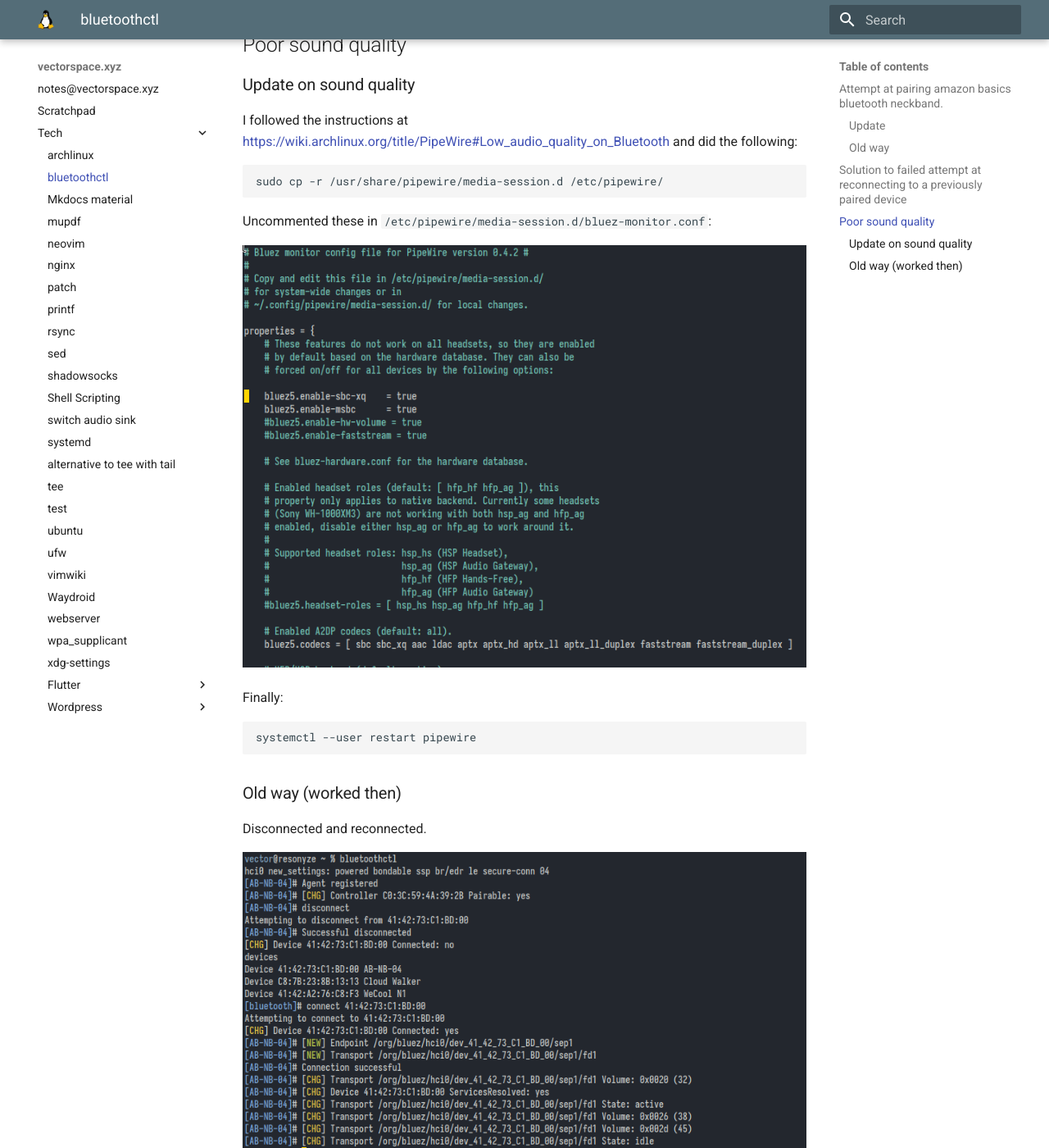
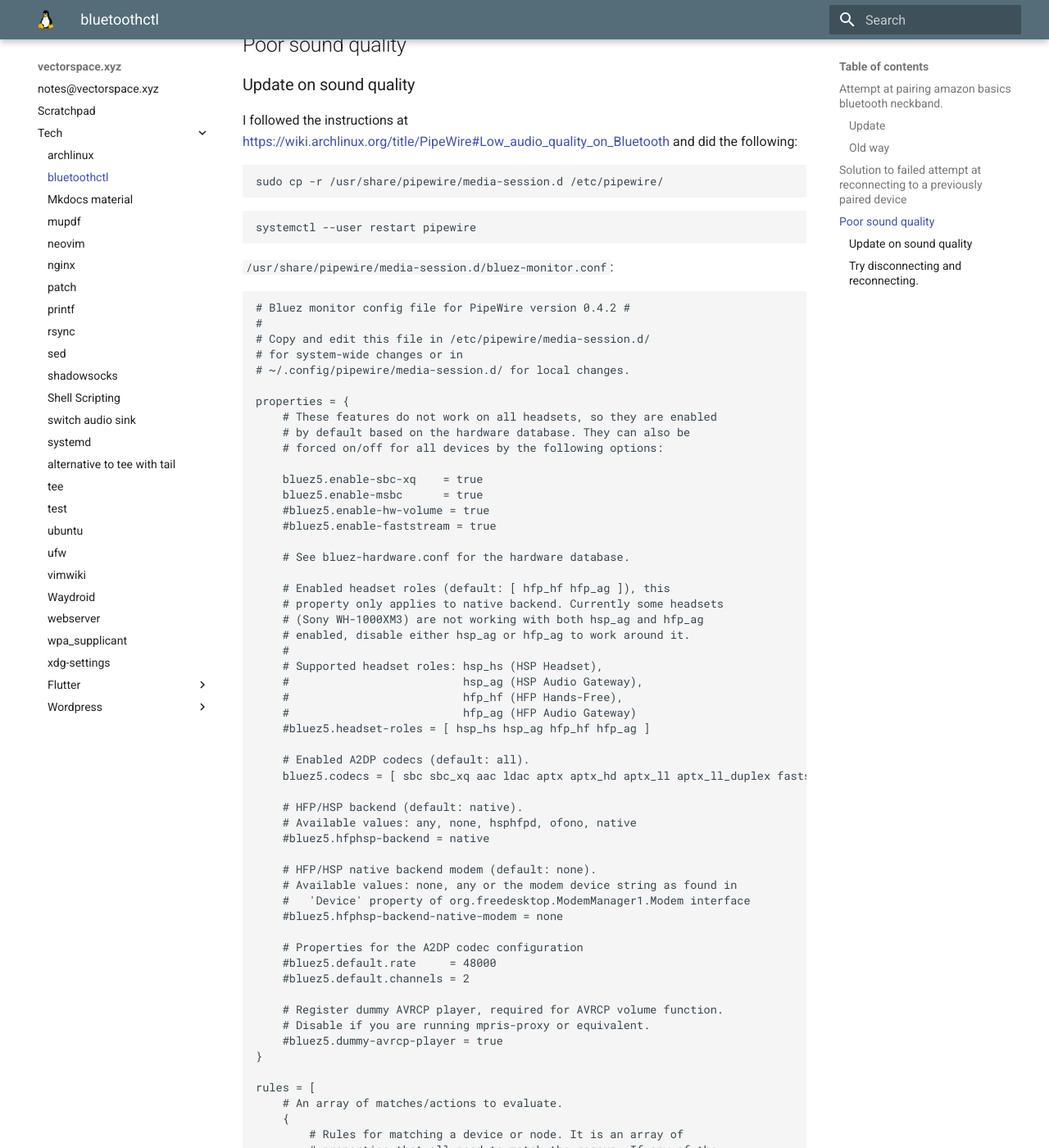
Before and after one commit to vectorspacexyz/vectorspacexyz.github.io, an MkDocs documentation site: the page built from docs/tech/bluetoothctl.md, in a window 1280 px wide and 1400 px high, scrolled down 3402 px. Shown: the whole window at 82% size. Built offline with MkDocs 1.6.1 and Material for MkDocs 9.7.7, drawn with Linux system fonts in a browser that asks for light colours; comment, search, counter and statistics services are not loaded; some of the changed text lies outside the part shown.

Commit message:
bluetoothctl shenanigans

````diff
--- a/docs/tech/bluetoothctl.md
+++ b/docs/tech/bluetoothctl.md
@@ -122,16 +122,163 @@
 ```
 sudo cp -r /usr/share/pipewire/media-session.d /etc/pipewire/
 ```
-Uncommented these in `/etc/pipewire/media-session.d/bluez-monitor.conf`:
-
-![1709185295.png](img/1709185295.png)
-
-Finally:
-
 ```
 systemctl --user restart pipewire
 ```
-### Old way (worked then)
+
+`/usr/share/pipewire/media-session.d/bluez-monitor.conf`:
+
+```
+# Bluez monitor config file for PipeWire version 0.4.2 #
+#
+# Copy and edit this file in /etc/pipewire/media-session.d/
+# for system-wide changes or in
+# ~/.config/pipewire/media-session.d/ for local changes.
+
+properties = {
+    # These features do not work on all headsets, so they are enabled
+    # by default based on the hardware database. They can also be
+    # forced on/off for all devices by the following options:
+
+    bluez5.enable-sbc-xq    = true
+    bluez5.enable-msbc      = true
+    #bluez5.enable-hw-volume = true
+    #bluez5.enable-faststream = true
+
+    # See bluez-hardware.conf for the hardware database.
+
+    # Enabled headset roles (default: [ hfp_hf hfp_ag ]), this
+    # property only applies to native backend. Currently some headsets
+    # (Sony WH-1000XM3) are not working with both hsp_ag and hfp_ag
+    # enabled, disable either hsp_ag or hfp_ag to work around it.
+    #
+    # Supported headset roles: hsp_hs (HSP Headset),
+    #                          hsp_ag (HSP Audio Gateway),
+    #                          hfp_hf (HFP Hands-Free),
+    #                          hfp_ag (HFP Audio Gateway)
+    #bluez5.headset-roles = [ hsp_hs hsp_ag hfp_hf hfp_ag ]
+
+    # Enabled A2DP codecs (default: all).
+    bluez5.codecs = [ sbc sbc_xq aac ldac aptx aptx_hd aptx_ll aptx_ll_duplex faststream faststream_duplex ]
+
+    # HFP/HSP backend (default: native).
+    # Available values: any, none, hsphfpd, ofono, native
+    #bluez5.hfphsp-backend = native
+
+    # HFP/HSP native backend modem (default: none).
+    # Available values: none, any or the modem device string as found in
+    #   'Device' property of org.freedesktop.ModemManager1.Modem interface
+    #bluez5.hfphsp-backend-native-modem = none
+
+    # Properties for the A2DP codec configuration
+    #bluez5.default.rate     = 48000
+    #bluez5.default.channels = 2
+
+    # Register dummy AVRCP player, required for AVRCP volume function.
+    # Disable if you are running mpris-proxy or equivalent.
+    #bluez5.dummy-avrcp-player = true
+}
+
+rules = [
+    # An array of matches/actions to evaluate.
+    {
+        # Rules for matching a device or node. It is an array of
+        # properties that all need to match the regexp. If any of the
+        # matches work, the actions are executed for the object.
+        matches = [
+            {
+                # This matches all cards.
+                device.name = "~bluez_card.*"
+            }
+        ]
+        actions = {
+            # Actions can update properties on the matched object.
+            update-props = {
+
+                # Auto-connect device profiles on start up or when only partial
+                # profiles have connected. Disabled by default if the property
+                # is not specified.
+                #bluez5.auto-connect = [
+                #    hfp_hf
+                #    hsp_hs
+                #    a2dp_sink
+                #    hfp_ag
+                #    hsp_ag
+                #    a2dp_source
+                #]
+                bluez5.auto-connect = [ hfp_hf hsp_hs a2dp_sink ]
+                # bluez5.auto-connect = [ a2dp_sink ]
+
+                # Hardware volume control (default: all)
+                #bluez5.hw-volume = [
+                #    hfp_hf
+                #    hsp_hs
+                #    a2dp_sink
+                #    hfp_ag
+                #    hsp_ag
+                #    a2dp_source
+                #]
+
+                # LDAC encoding quality
+                # Available values: auto (Adaptive Bitrate, default)
+                #                   hq   (High Quality, 990/909kbps)
+                #                   sq   (Standard Quality, 660/606kbps)
+                #                   mq   (Mobile use Quality, 330/303kbps)
+                # bluez5.a2dp.ldac.quality = auto
+                bluez5.a2dp.ldac.quality = hq
+
+                # AAC variable bitrate mode
+                # Available values: 0 (cbr, default), 1-5 (quality level)
+                #bluez5.a2dp.aac.bitratemode = 0
+
+                # Profile connected first
+                # Available values: a2dp-sink (default), headset-head-unit
+                bluez5.profile = a2dp-sink
+
+                # A2DP <-> HFP profile auto-switching (when device is default output)
+                # Available values: false, role (default), true
+                # 'role' will switch the profile if the recording application
+                # specifies Communication (or "phone" in PA) as the stream role.
+                # bluez5.autoswitch-profile = role
+                bluez5.autoswitch-profile = false
+            }
+        }
+    }
+    {
+        matches = [
+            {
+                # Matches all sources.
+                node.name = "~bluez_input.*"
+            }
+            {
+                # Matches all sinks.
+                node.name = "~bluez_output.*"
+            }
+        ]
+        actions = {
+            update-props = {
+                #node.nick                       = "My Node"
+                #node.nick                       = null
+                #priority.driver                 = 100
+                #priority.session                = 100
+                node.pause-on-idle               = false
+                #resample.quality                = 4
+                #channelmix.normalize            = false
+                #channelmix.mix-lfe              = false
+                #session.suspend-timeout-seconds = 5            # 0 disables suspend
+                #monitor.channel-volumes         = false
+
+                # Media source role, "input" or "playback"
+                # Defaults to "playback", playing stream to speakers
+                # Set to "input" to use as an input for apps
+                #bluez5.media-source-role = input
+            }
+        }
+    }
+]
+```
+
+### Try disconnecting and reconnecting.
 
 Disconnected and reconnected.
 
````
